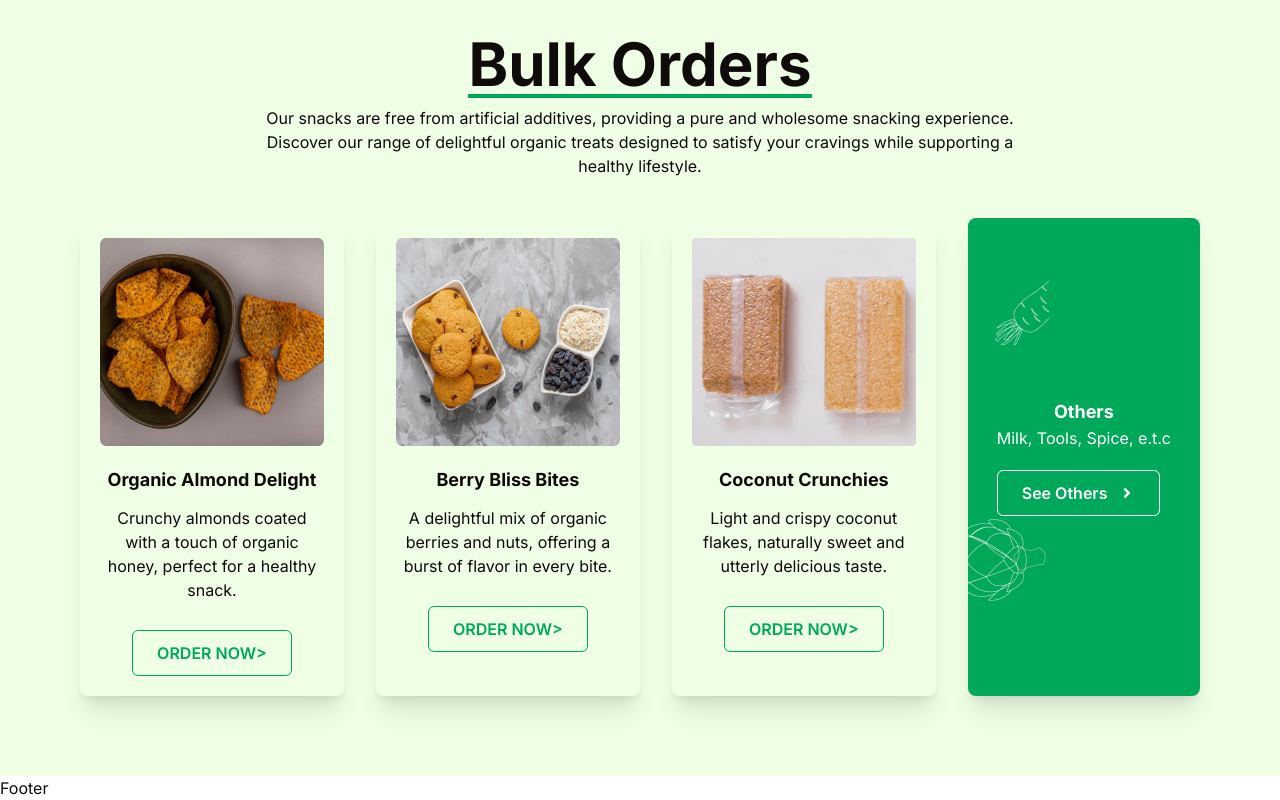
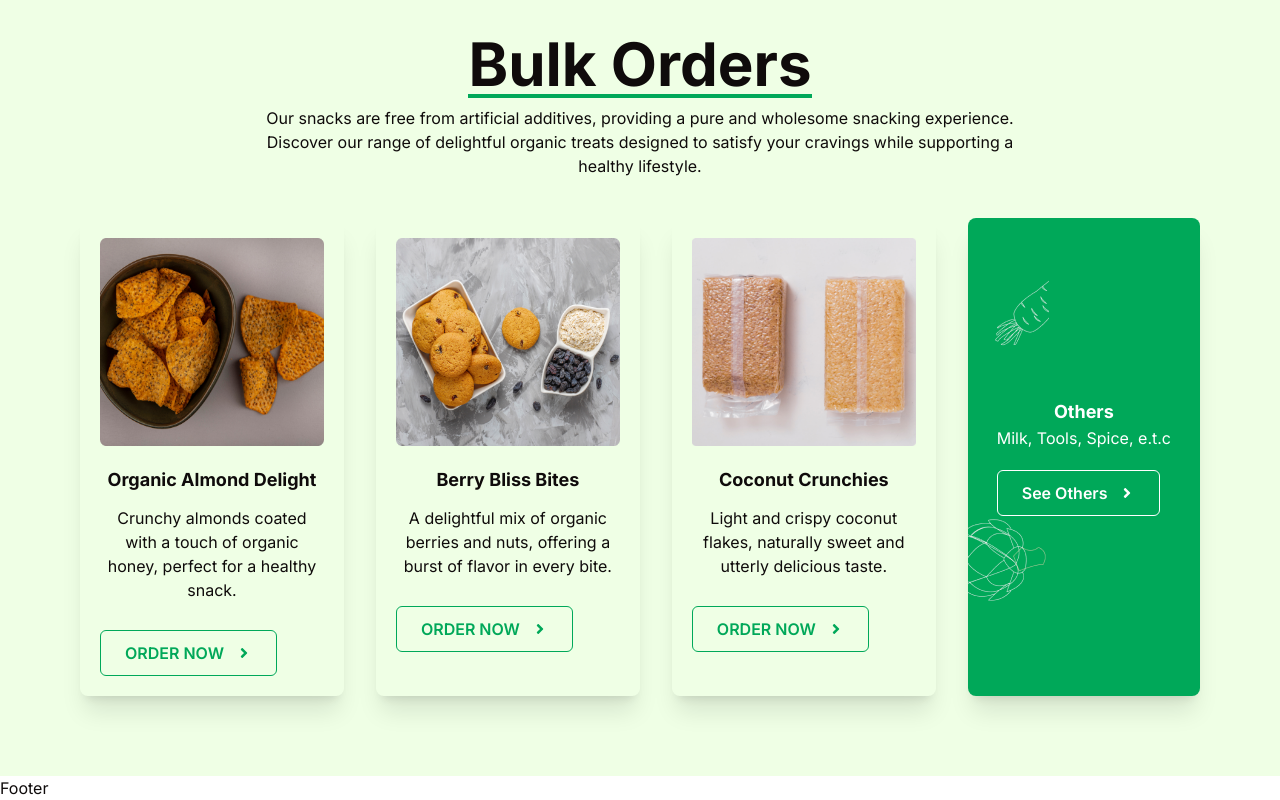
Before and after one commit to blossomobasi/organic_foodie_ecommerce, a React (Vite) app: page / in a window 1280 px wide. Shown: the part 3228-4028 px from the top of the page. Built offline with nearby package versions, Linux system fonts and the light colour scheme; a web font is replaced by a local one.

Commit message:
Update: Pass real icon to button

```diff
--- a/src/components/BulkOrders.tsx
+++ b/src/components/BulkOrders.tsx
@@ -46,7 +46,11 @@ const BulkOrders = () => {
                         <img src={product.image} alt={product.title} className="w-full h-[13rem]" />
                         <h4 className="font-bold pt-5 mb-3 text-lg">{product.title}</h4>
                         <p className="pb-7">{product.description}</p>
-                        <Button className="uppercase" icon=">" variant="primary-outline">
+                        <Button
+                            className="uppercase flex items-center gap-x-3"
+                            icon={<FaAngleRight />}
+                            variant="primary-outline"
+                        >
                             Order Now
                         </Button>
                     </div>
```
